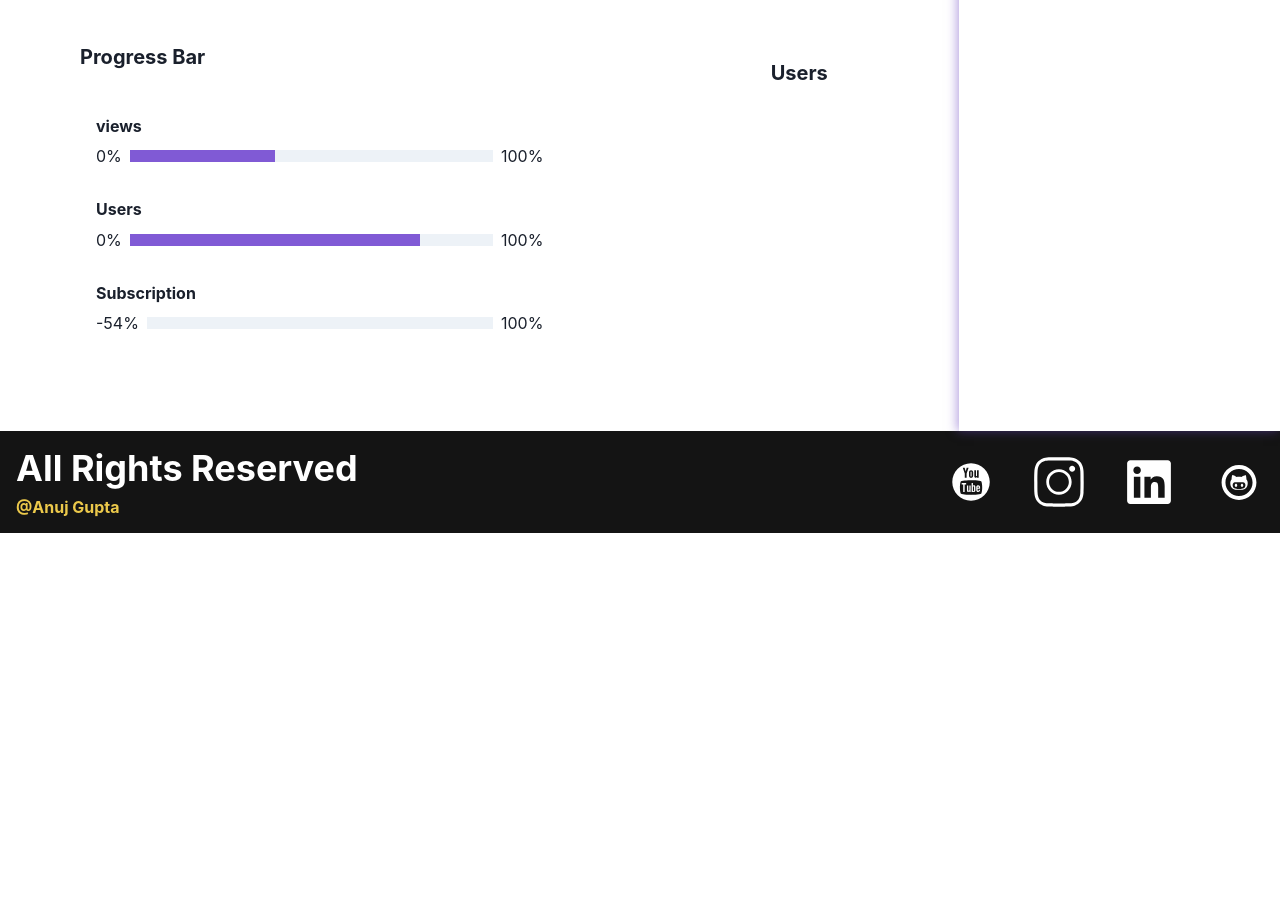
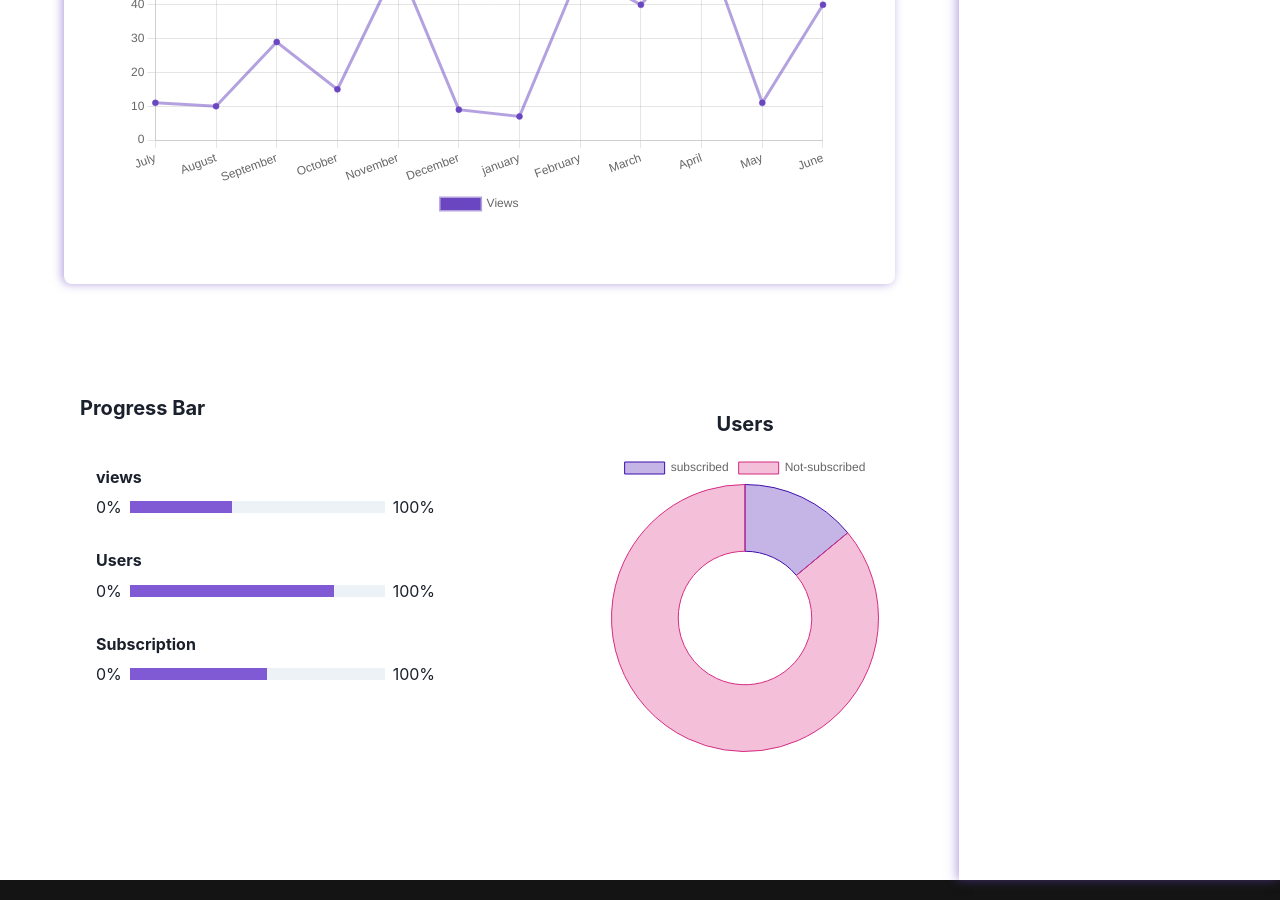
Before and after one commit to a-nuj1/student_compass, a React (Vite) app in the folder Front_End/: page /admin/dashboard in a window 1280 px wide. Shown: the part 650-1550 px from the top of the page. Before the commit the page ends 1183 px from the top, so only its background shows below. Built offline with nearby package versions, Linux system fonts and the light colour scheme.

Commit message:
chart added to admin

```diff
--- /dev/null
+++ b/Front_End/src/components/Admin/Dashboard/Chart.jsx
@@ -0,0 +1,95 @@
+import React from 'react'
+import { Chart as ChartJs, CategoryScale, LinearScale, PointElement, LineElement, Title, Tooltip, ArcElement, Legend } from "chart.js"
+
+import {Line, Doughnut,} from "react-chartjs-2"
+import { position } from '@chakra-ui/react';
+
+ChartJs.register(CategoryScale, LinearScale, PointElement, LineElement, Title, Tooltip, ArcElement, Legend)
+
+
+
+export function LineChart(){
+    const labels = getYM();
+    const options = {
+        responsive:true,
+        plugins:{
+            legend:{
+                position:'bottom',
+            },
+            title:{
+                display:true,
+                text:"Yearly Views",
+            },
+        },
+    };
+
+    const data = {
+        labels,
+        datasets:[
+            {
+                label: "Views",
+                data: [11,10,29,15,52,9,7,50,40,61,11,40],
+                borderColor: "rgba(107, 70, 193, 0.5)",
+                backgroundColor:"#6b46c1",
+            },
+        ],
+    };
+
+    return (
+        <Line options = {options} data = {data} ></Line>
+    )
+}
+
+
+
+
+export const DoughnutChart = ()=>{
+    const data = {
+        labels:["subscribed", "Not-subscribed"],
+        datasets:[
+            {
+                // label:"Views" ,
+                data: [13, 80],
+                borderColor: ["rgba(62, 12, 171)","rgba(214, 43, 129)"],
+                backgroundColor:["rgba(62, 12, 171, 0.3)","rgba(214, 43, 129, 0.3)"],
+                borderWidth:1,
+            },
+        ],
+    };
+    return(
+        <Doughnut data={data} />
+    )
+}
+
+
+function getYM(){
+    const labels = [];
+    const months = [
+        'january',
+        'February',
+        'March',
+        'April',
+        'May',
+        'June',
+        'July',
+        'August',
+        'September',
+        'October',
+        'November',
+        'December',
+    ];
+
+    const currM = new Date().getMonth();
+
+    for (let i = currM + 1; i < months.length; i++) {
+        labels.push(months[i]);
+    }
+    // console.log(labels);
+
+    for (let i = 0; i <= currM; i++) {
+        labels.push(months[i]);
+    }
+    // console.log(labels);
+
+    return labels;
+}
--- a/Front_End/src/components/Admin/Dashboard/Dashboard.jsx
+++ b/Front_End/src/components/Admin/Dashboard/Dashboard.jsx
@@ -3,6 +3,7 @@ import React from 'react'
 import cursor from "../../../assets/images/cursor.png"
 import Sidebar from '../Sidebar'
 import { RiArrowDownLine, RiArrowUpLine } from 'react-icons/ri'
+import { DoughnutChart, LineChart } from './Chart'
 
 const Bar = ({title, value, profit})=>{
     return (
@@ -81,7 +82,7 @@ function Dashboard() {
                  ml={['0','16']}
 
                 />
-                {/* Gaph line */}
+                <LineChart />
             </Box>
 
             <Grid templateColumns={'1fr', '2fr 1fr'}>
@@ -97,7 +98,7 @@ function Dashboard() {
                     <Box>
                         <Bar profit={true} title = "views" value = {40} />
                         <Bar profit={true} title = "Users" value = {80} />
-                        <Bar profit={false} title = "Subscription" value = {54} />
+                        <Bar profit={true} title = "Subscription" value = {54} />
                     </Box>
 
                 </Box>
@@ -110,7 +111,7 @@ function Dashboard() {
                      size={'md'} mb={'4'}
                      children = "Users"
                     />
-                    {/* Graph */}
+                    <DoughnutChart/>
                 </Box>
             </Grid>
 
```
